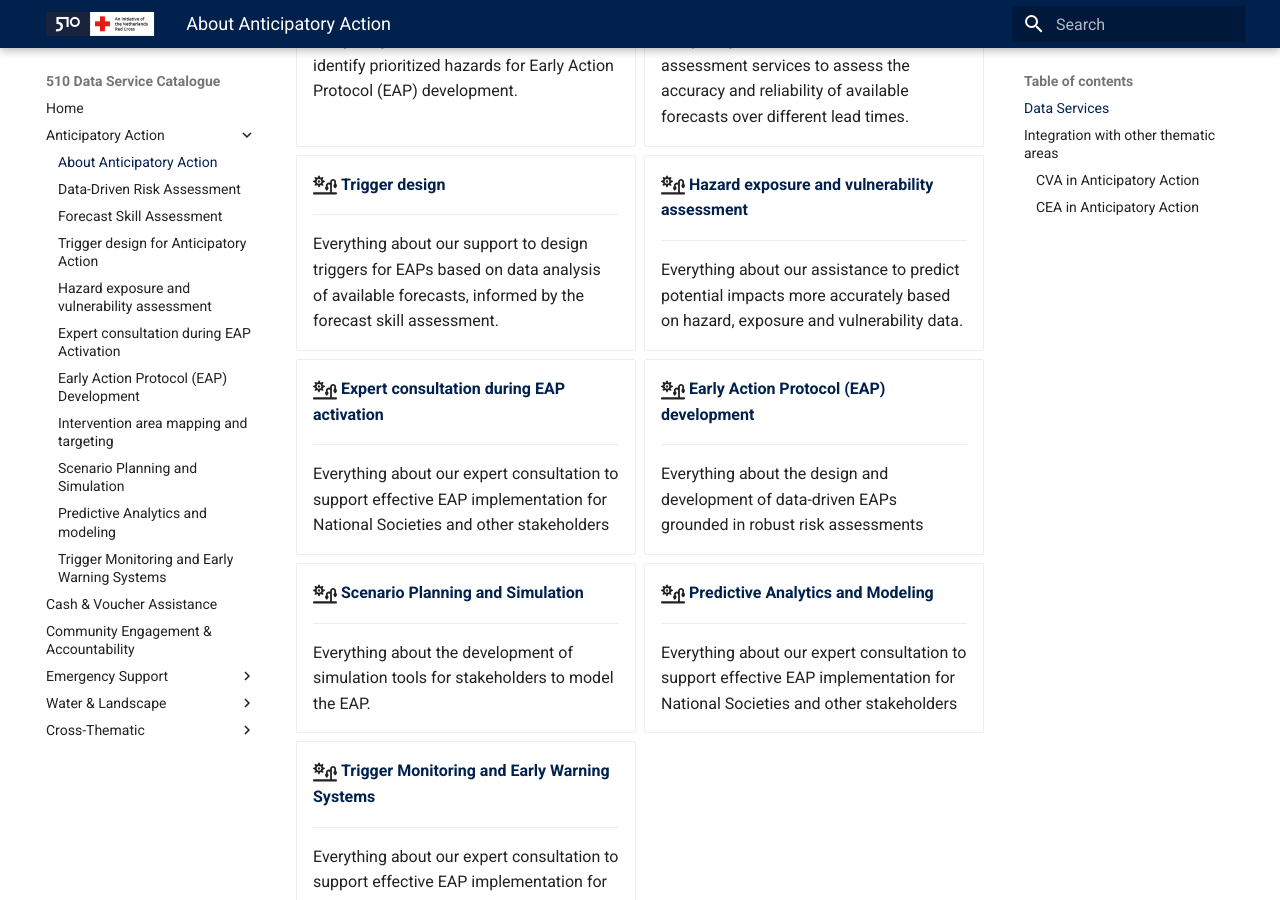
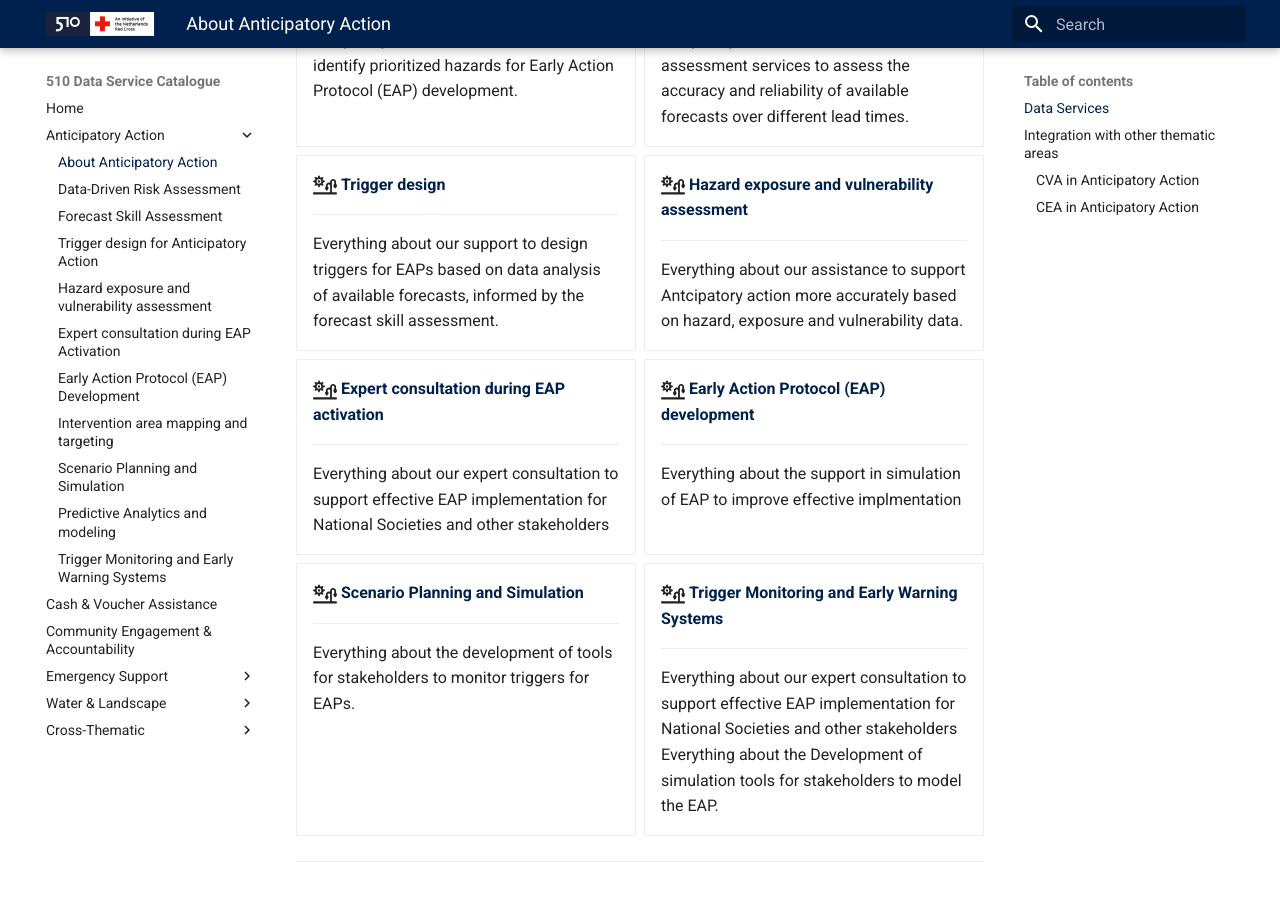
Before and after one commit to rodekruis/data-service-catalogue, an MkDocs documentation site: the page built from docs/aa/index.md, in a window 1280 px wide and 900 px high, scrolled down 794 px. Built offline with MkDocs 1.6.1 and Material for MkDocs 9.7.7, drawn with Linux system fonts in a browser that asks for light colours; plug-ins that fetch from the network failed and are left out.

Commit message:
update aa

```diff
--- a/docs/aa/index.md
+++ b/docs/aa/index.md
@@ -34,11 +34,11 @@
 
     Everything about our support to design triggers for EAPs based on data analysis of available forecasts, informed by the forecast skill assessment.
 
--   :fontawesome-solid-sun-plant-wilt:{ .lg .middle } [__Hazard exposure and vulnerability assessment__](trigger_design.md)
+-   :fontawesome-solid-sun-plant-wilt:{ .lg .middle } [__Hazard exposure and vulnerability assessment__](hazard_exposure_vulnerability.md)
 
     ---
 
-    Everything about our assistance to predict potential impacts more accurately based on hazard, exposure and vulnerability data.
+    Everything about our assistance to support Antcipatory action more accurately based on hazard, exposure and vulnerability data.
 
 -   :fontawesome-solid-sun-plant-wilt:{ .lg .middle } [__Expert consultation during EAP activation__](eap_activation.md)
 
@@ -50,20 +50,13 @@
 
     ---
 
-    Everything about the design and development of data-driven EAPs grounded in robust risk assessments
+    Everything about the support in simulation of EAP to improve effective implmentation
 
 -   :fontawesome-solid-sun-plant-wilt:{ .lg .middle } [__Scenario Planning and Simulation__](scenario_planning.md)
 
     ---
 
-    Everything about the development of simulation tools for stakeholders to model the EAP.
-
-
--   :fontawesome-solid-sun-plant-wilt:{ .lg .middle } [__Predictive Analytics and Modeling__](predictive_analytics.md)
-
-    ---
-
-    Everything about our expert consultation to support effective EAP implementation for National Societies and other stakeholders
+    Everything about the development of tools for stakeholders to monitor triggers for EAPs.
 
 -   :fontawesome-solid-sun-plant-wilt:{ .lg .middle } [__Trigger Monitoring and Early Warning Systems__](trigger_monitoring.md)
 
```
